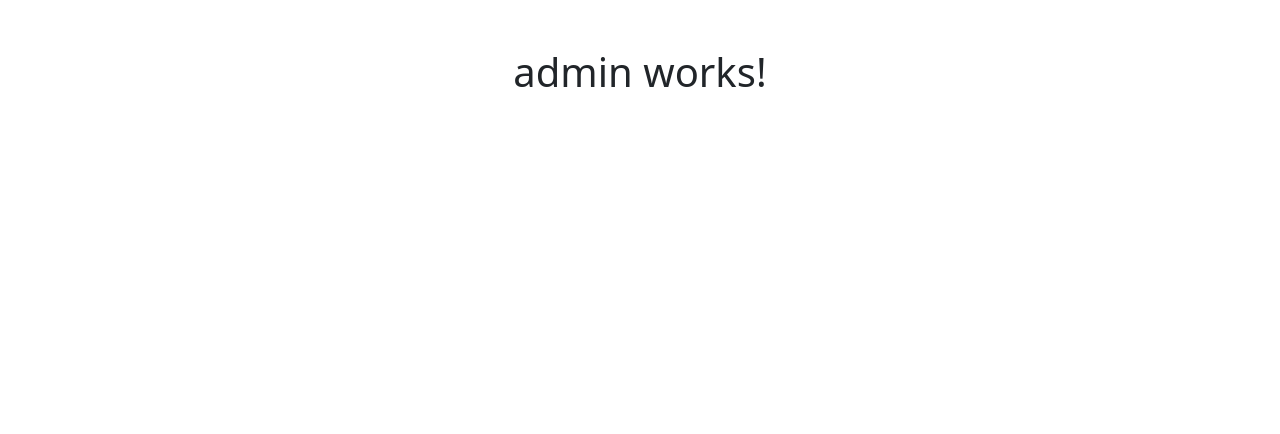
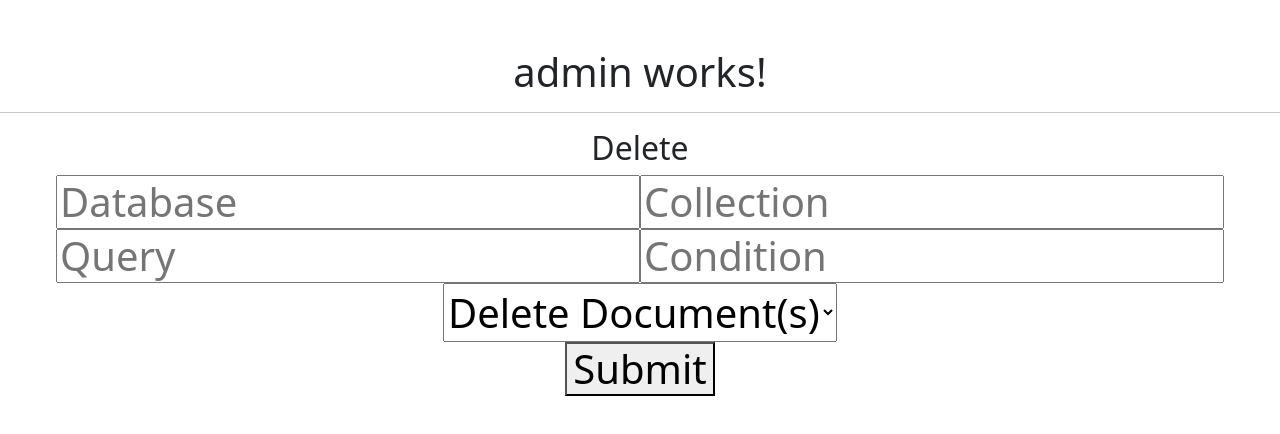
Before and after one commit to Kareemss/P2P-Blockchain-Frontend, an Angular app: page /admin in a window 1280 px wide. Shown: the top 434 px of the page. Built offline with nearby package versions, Linux system fonts and the light colour scheme.

Commit message:
admin page

```diff
--- a/src/app/admin/admin.component.html
+++ b/src/app/admin/admin.component.html
@@ -1,30 +1,23 @@
 <!DOCTYPE html>
 <p>admin works!</p>
 
-<!-- <div class="w3-container">
+<div class="w3-container">
     <hr>
     <div class="w3-center">
-      <h2>User</h2>
+      <h2>Delete</h2>
+      <input type="text" name="Database" placeholder="Database" [(ngModel)]="DeletionQuery.Database">
+      <input type="text" name="Collection" placeholder="Collection" [(ngModel)]="DeletionQuery.Collection">
+      <input type="text" name="Query" placeholder="Query" [(ngModel)]="DeletionQuery.Query">
+      <input type="text" name="Condition" placeholder="Condition" [(ngModel)]="DeletionQuery.Condition">
+      <select id="DeletionType">
+        <option value=1 selected>Delete Document(s)</option>
+        <option value=2>Delete Collection</option>
 
-    </div>
-
-
+      </select>
       <div>
-        <div class="w3-card-4">
-
-          <p><b>Index:</b> {{ block.Index }}</p>
-          <p><b>Seller:</b> {{ block.AllData.Seller }}</p>
-          <p><b>Buyer:</b> {{ block.AllData.Buyer }}</p>
-          <p><b>Amount:</b> {{ block.AllData.Amount }}</p>
-          <p><b>Price:</b> {{ block.AllData.Price }}</p>
-          <p><b>Previous Hash:</b> {{ block.PrevHash }}</p>
-          <p><b>Current Hash:</b> {{ block.Hash }}</p>
-          <p><b>Timestamp:</b> {{ block.Timestamp.slice(0, 19) }}</p>
-
-          <p>Details: {{ block | json }}</p>
-        </div>
+      <button (click)="DeleteObject()" class="button">Submit</button>
       </div>
 
 
 
-  </div> -->
+  </div>
--- a/src/app/admin/admin.component.ts
+++ b/src/app/admin/admin.component.ts
@@ -1,4 +1,10 @@
+import { HttpClientModule } from '@angular/common/http';
+import { HttpService } from '../http.service';
 import { Component, OnInit } from '@angular/core';
+import { ActivatedRoute, Router } from '@angular/router';
+import { DeleteQuery } from '../block';
+import { HtmlAstPath } from '@angular/compiler';
+
 
 @Component({
   selector: 'app-admin',
@@ -6,10 +12,26 @@ import { Component, OnInit } from '@angular/core';
   styleUrls: ['./admin.component.css']
 })
 export class AdminComponent implements OnInit {
-
-  constructor() { }
+  DeletionQuery = new DeleteQuery();
+  constructor(private _http: HttpClientModule, private _httpService: HttpService, private route:ActivatedRoute , private router: Router) { }
 
   ngOnInit(): void {
   }
 
+  DeleteObject(){
+    var select = document.getElementById('DeletionType') as HTMLSelectElement;
+    var value = +select.options[select.selectedIndex].value;
+
+    let isnum = /^\d+$/.test(this.DeletionQuery.Condition);
+    if (isnum){
+      this.DeletionQuery.Condition = +this.DeletionQuery.Condition
+    }
+    this.DeletionQuery.DeletionType = value
+    console.log(this.DeletionQuery)
+    this._httpService.Deletion(this.DeletionQuery)
+    .subscribe(data =>{
+      console.log(data)
+    })
+  }
+
 }
--- a/src/app/block.ts
+++ b/src/app/block.ts
@@ -34,3 +34,10 @@ export class User{
     SmartMeterNumber!: number
     PasswordHash!: string
 }
+export class DeleteQuery{
+    Database!:     string
+	Collection!:   string
+	Query!:        string
+	Condition!:   any
+	DeletionType!: number
+}
--- a/src/app/http.service.ts
+++ b/src/app/http.service.ts
@@ -1,7 +1,7 @@
 import { Injectable } from '@angular/core';
 import { HttpClient } from '@angular/common/http';
 import { Observable } from 'rxjs';
-import { blockInterface, Data, User, dataInterface } from './block';
+import { blockInterface, Data, User, dataInterface, DeleteQuery } from './block';
 import { ActivatedRoute, Router } from '@angular/router';
 
 @Injectable({
@@ -19,6 +19,7 @@ export class HttpService {
 
   private _url5: string = "http://localhost:8080/Market";
 
+  private _url6: string = "http://localhost:8080/Delete";
 
 
 
@@ -47,6 +48,14 @@ export class HttpService {
     return this.http.post(this._url4, body)
   }
 
+  Deletion(DeleteQuery: DeleteQuery): Observable<any>{
+    const headers = { 'content-type': 'application/json'}
+    const body=JSON.stringify(DeleteQuery);
+    //const body=JSON.parse(JSON.stringify(block));
+    console.log(body)
+    return this.http.post(this._url6, body)
+  }
+
 
   /* Create user in userprofile tab */
   addUserProfile(user: User): Observable<any>{
--- a/src/app/login/login.component.ts
+++ b/src/app/login/login.component.ts
@@ -3,7 +3,6 @@ import { Component, OnInit } from '@angular/core';
 import { User } from '../block';
 import { HttpService } from '../http.service';
 import { ActivatedRoute, Router } from '@angular/router';
-import { throwError } from 'rxjs';
 //Inside imports of your TS file include
 import * as CryptoJS from 'crypto-js';
 
```
